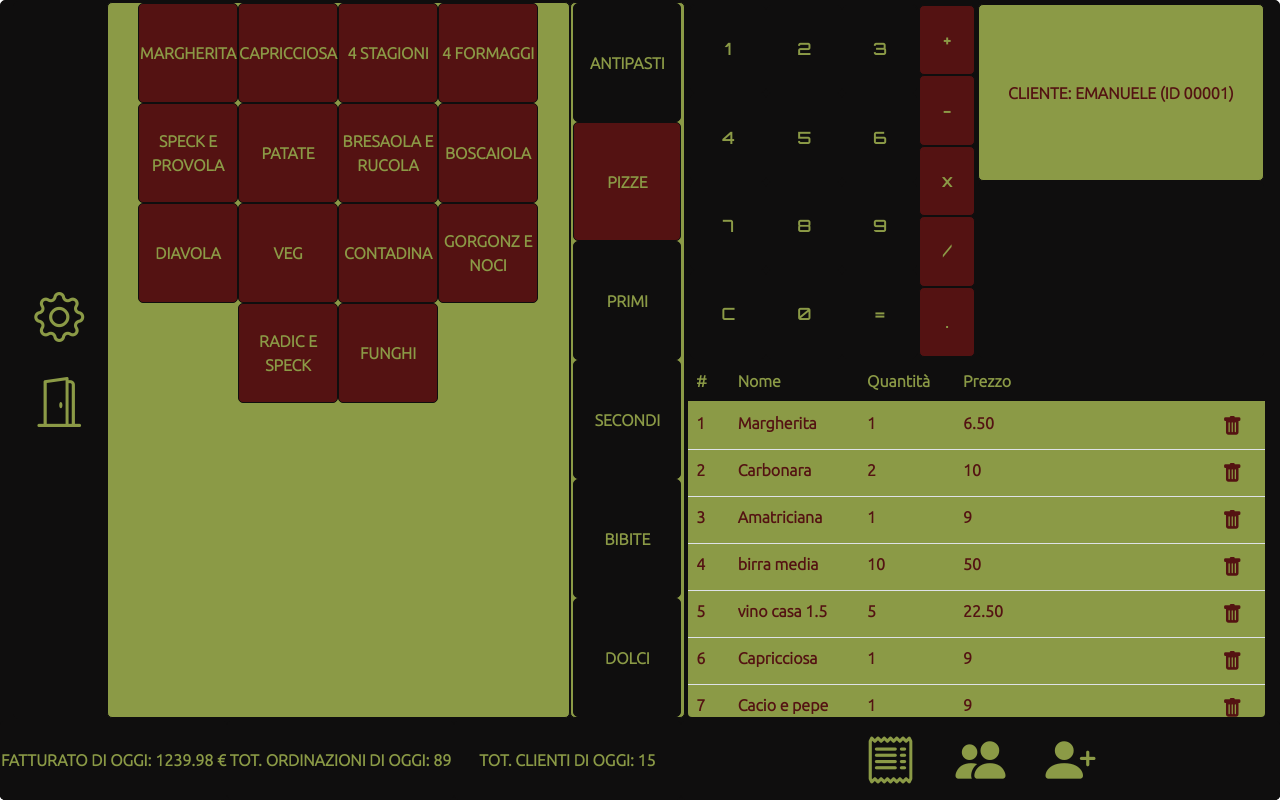
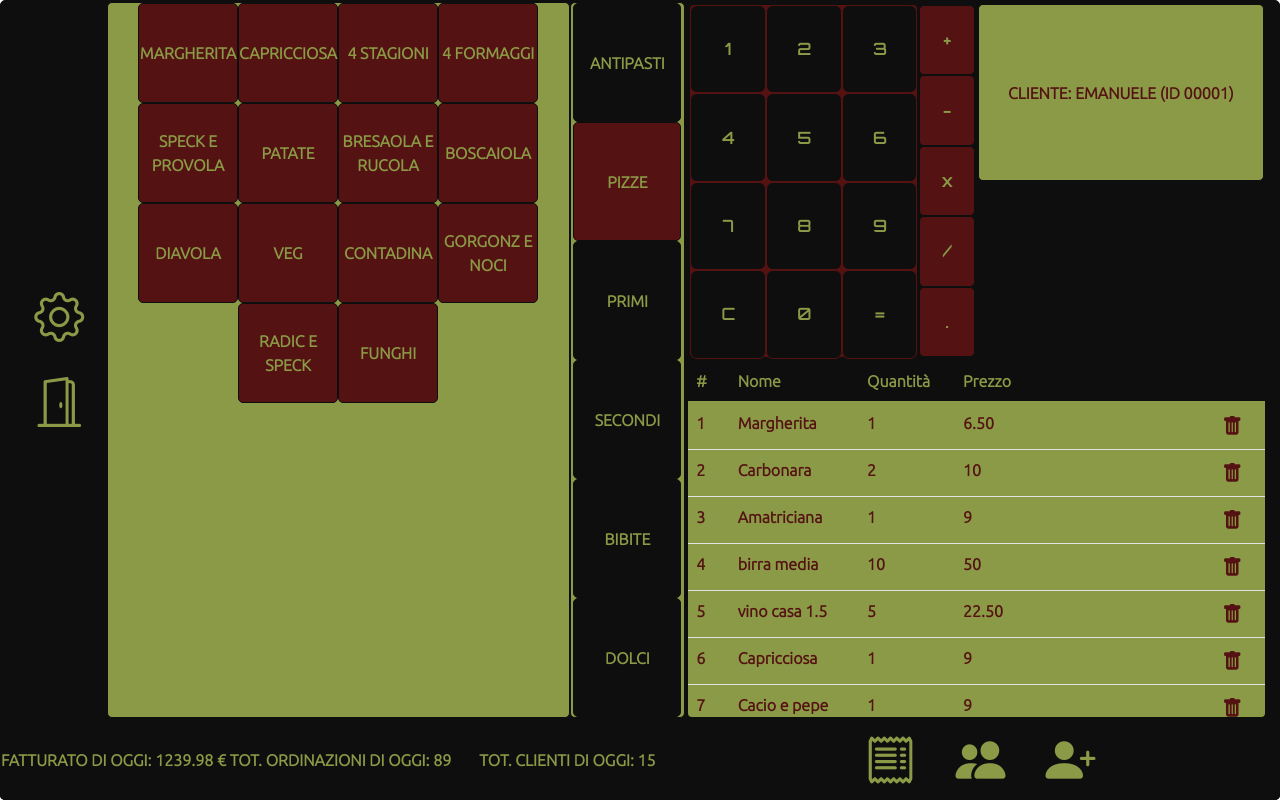
Before and after one commit to dedalus95/javaRestaurant, a plain HTML site: page frontEnd/index.html in a window 1280 px wide. Drawn offline with nearby package versions, Linux system fonts and the light colour scheme.

Commit message:
add border and format js calculator

```diff
--- a/frontEnd/calculator.css
+++ b/frontEnd/calculator.css
@@ -27,16 +27,17 @@
   width: 80%;
   display: flex;
   flex-flow: row wrap;
-  background-color:#0F0E0E;
+  background-color:#541212;
 }
 
 #digits div {
   background-color: #0F0E0E;
+  border: #541212 solid 1px;
   min-width: 33.333333%;
   max-width: 33.3333333%;
   height: 25.1%;
   flex: 1;
-  border-radius: 5px;
+  border-radius: 7px;
   cursor: pointer;
 }
 
```
